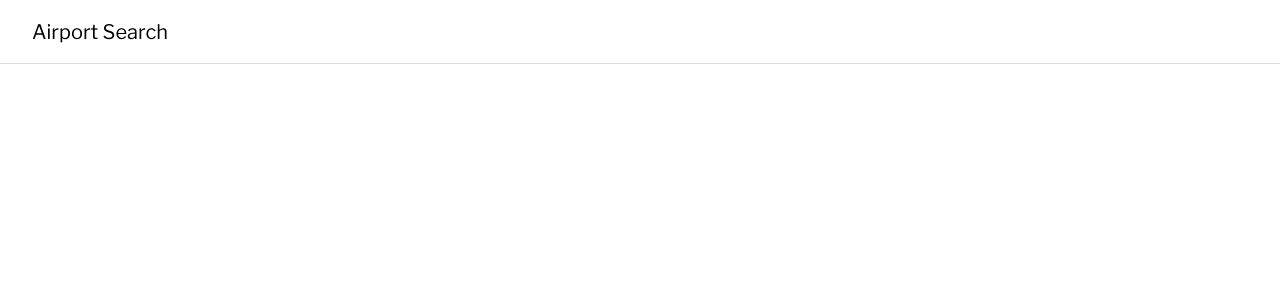
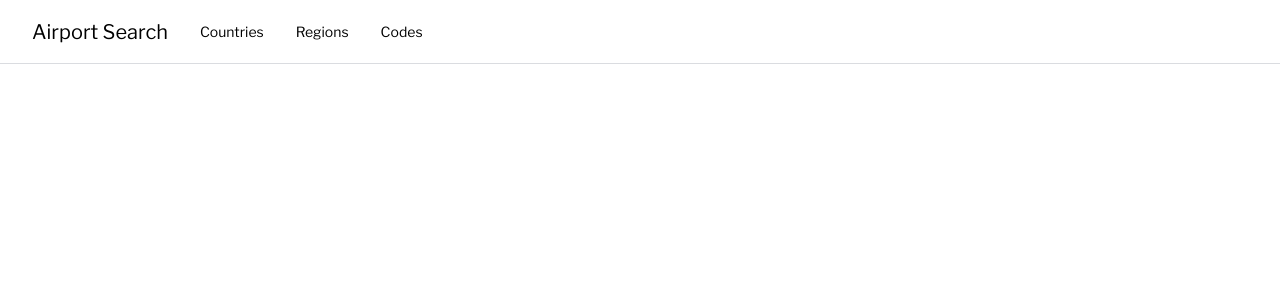
Before and after one commit to sthagen/airport-search, a Vue app: page / in a window 1280 px wide. Shown: the top 300 px of the page. Built offline with nearby package versions, Linux system fonts and the light colour scheme.

Commit message:
Added example menue from array data rendering

```diff
--- a/src/components/site_nav.vue
+++ b/src/components/site_nav.vue
@@ -3,6 +3,9 @@
     <div class="fixed top-0 left-0 w-full h-16 bg-white">
       <div class="flex flex-nowrap h-full px-8 mx-auto border-b border-solid border-brand-gray-1">
         <a href="/" class="flex items-center h-full text-xl">{{ site }}</a>
+        <h2 v-for="section in sections" :key="section.url" class="flex items-center h-full ml-8">
+          <a :href="section.url">{{ section.name }}</a>
+        </h2>
       </div>
     </div>
   </header>
@@ -14,6 +17,11 @@ export default {
   data() {
     return {
       site: 'Airport Search',
+      sections: [
+        { name: 'Countries', url: '/#c' },
+        { name: 'Regions', url: '/#r' },
+        { name: 'Codes', url: '/#i' },
+      ],
     }
   },
 }
```
